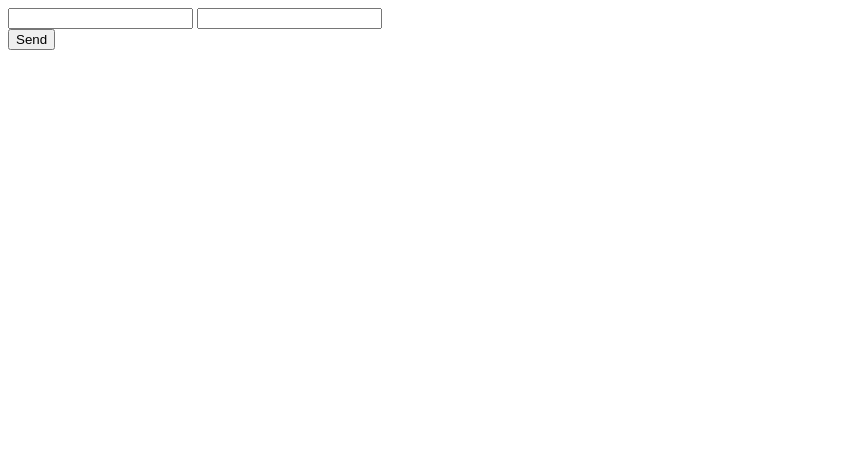
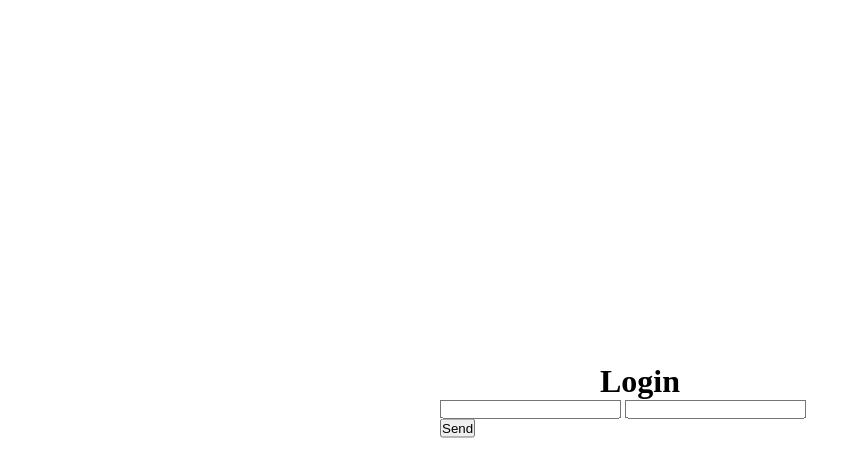
Before and after one commit to Aubert-co/Login-, a website: page view/login.html in a window 1280 px wide. Shown: the whole page, without its empty margins (0-861 px from the left). Drawn offline with Linux system fonts and the light colour scheme.

Commit message:
add style

```diff
--- a/view/login.html
+++ b/view/login.html
@@ -4,12 +4,14 @@
     <meta charset="UTF-8">
     <meta name="viewport" content="width=device-width, initial-scale=1.0">
     <title>Document</title>
+    <link rel="stylesheet" href="./public/css/style.css">
 </head>
 <body>
     <div  class="post">
 
         <div class="Inputs">
             <div class="errs"></div>
+            <h1>Login</h1>
             <input type="text" class="name"  >
 
             <input type="text"class="pass1" >
--- /dev/null
+++ b/view/public/css/style.css
@@ -0,0 +1,25 @@
+*{
+    padding: 0%;
+    margin: 0;
+}
+
+.post{
+    position: absolute;
+    top: 50%;
+    left: 50%;
+    transform:translate(-50%,-50%);
+    width: 400px;
+    background-color: white;
+    border-radius: 10px;
+
+}
+
+.post h1{
+    text-align: center;
+
+}
+.post .errs{
+    text-align: center;
+    font-size: larger;
+
+}
```
Also changed, not shown: view/cadastro.html (+1 -0 lines).
